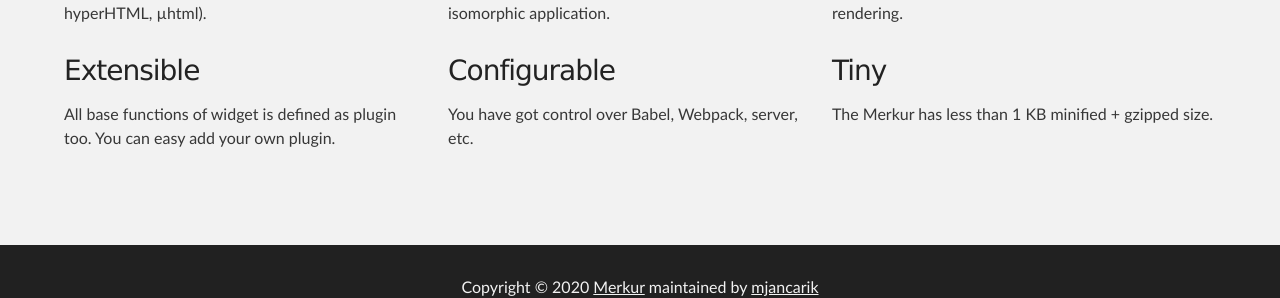
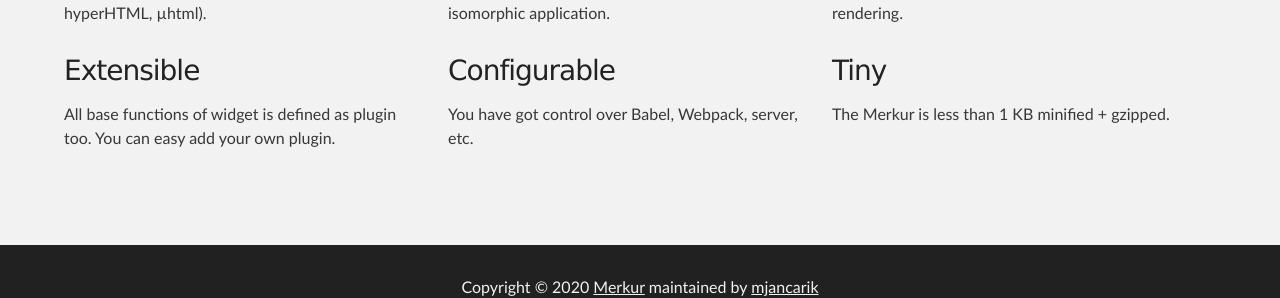
Before and after one commit to mjancarik/merkur, a Jekyll site: the page built from docs/index.md, in a window 1280 px wide. Shown: the part 655-953 px from the top of the page. Built offline with Jekyll 4.4.1, drawn with Linux system fonts in a browser that asks for light colours.

Commit message:
fix grammar

```diff
--- a/docs/_data/why.json
+++ b/docs/_data/why.json
@@ -21,6 +21,6 @@
   },
   {
     "title": "Tiny",
-    "text": "The Merkur has less than 1 KB minified + gzipped size."
+    "text": "The Merkur is less than 1 KB minified + gzipped."
   }
 ]
```
